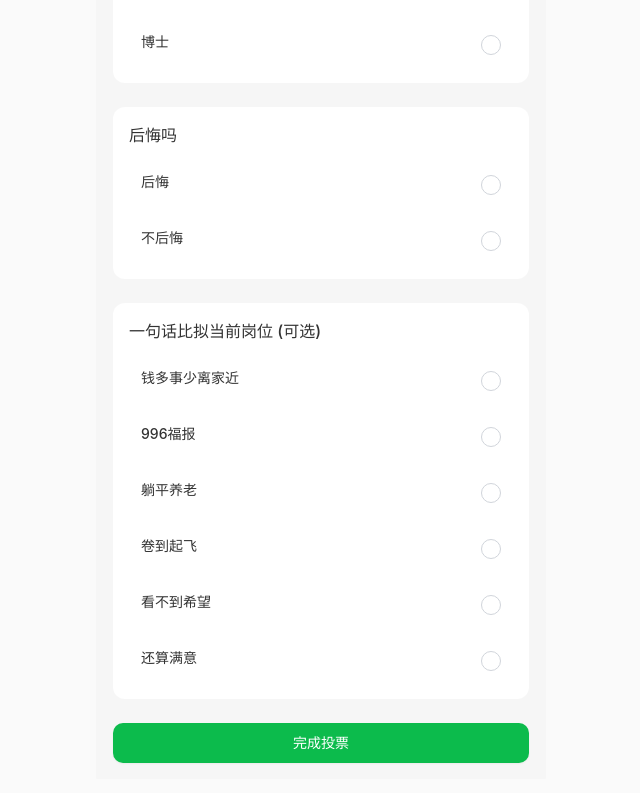
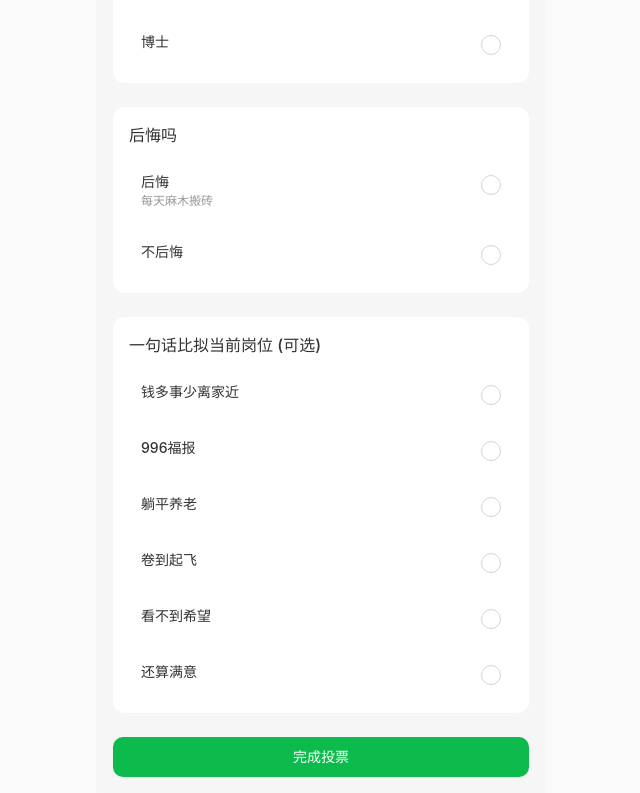
Before and after one commit to Zandazq/interview-poll-wizard, a React (Vite) app: page /vote-step-three in a window 1280 px wide. Shown: the part 2003-2796 px from the top of the page, without its empty margins (319-959 px from the left). Built offline with nearby package versions, Linux system fonts and the light colour scheme.

Commit message:
Add regret tip
Added tip "每天麻木搬砖" to the regret option.
- edited src/pages/VoteStepThreePage.tsx

```diff
--- a/src/pages/VoteStepThreePage.tsx
+++ b/src/pages/VoteStepThreePage.tsx
@@ -207,9 +207,14 @@ const VoteStepThreePage: React.FC = () => {
               {["后悔", "不后悔"].map((option) => (
                 <div key={option} className="wechat-radio-item rounded-lg" onClick={() => handleChange("position", option)}>
                   <div className="flex justify-between w-full">
-                    <Label className="text-wechat-darkGray cursor-pointer">
-                      {option}
-                    </Label>
+                    <div className="flex flex-col">
+                      <Label className="text-wechat-darkGray cursor-pointer">
+                        {option}
+                      </Label>
+                      {option === "后悔" && (
+                        <span className="text-xs text-wechat-mediumGray mt-1">每天麻木搬砖</span>
+                      )}
+                    </div>
                     <div className={`wechat-checkbox-icon ${formData.position === option ? "wechat-checkbox-selected" : ""}`}>
                       {formData.position === option && <Check className="h-3 w-3" />}
                     </div>
```
